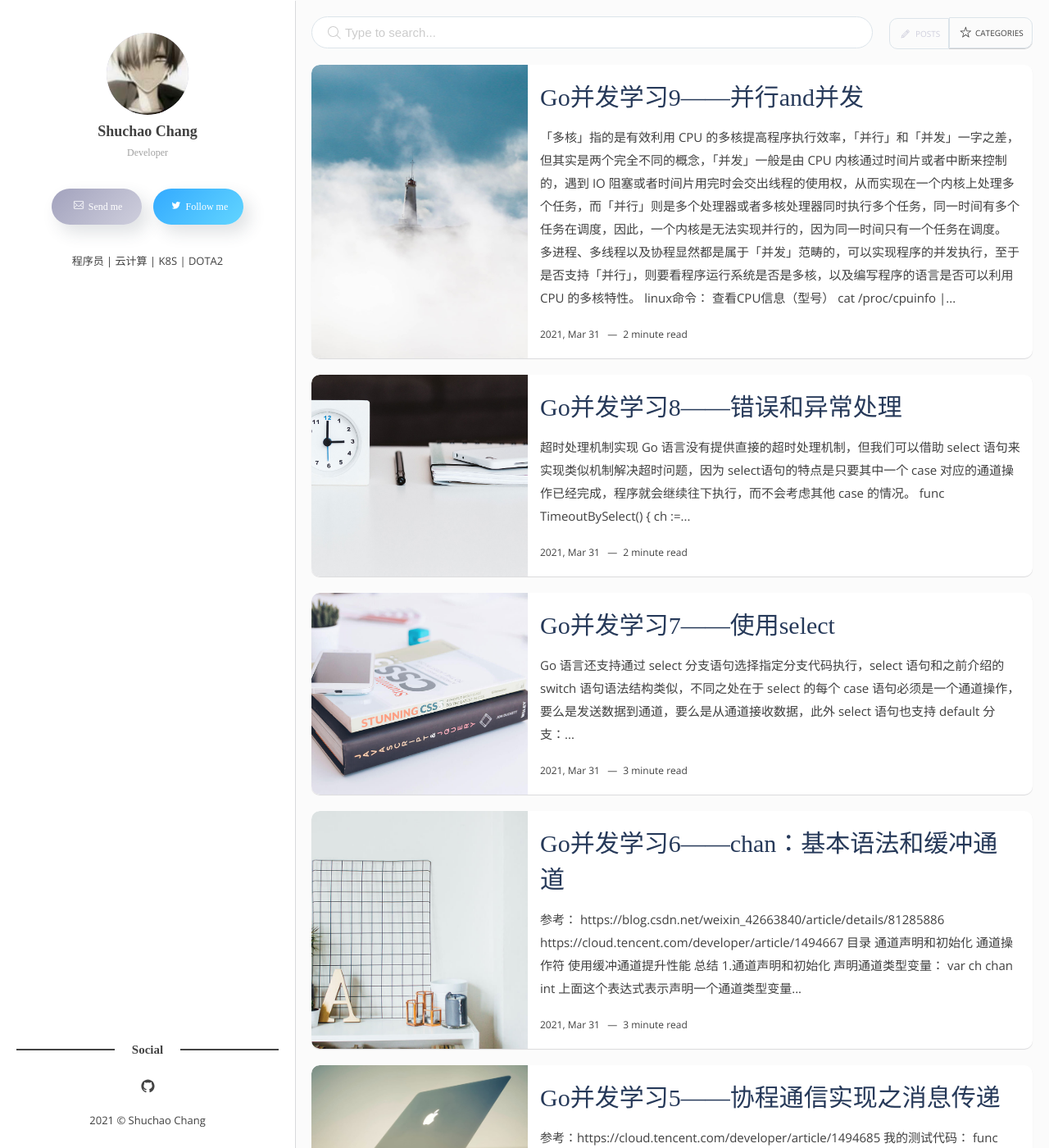
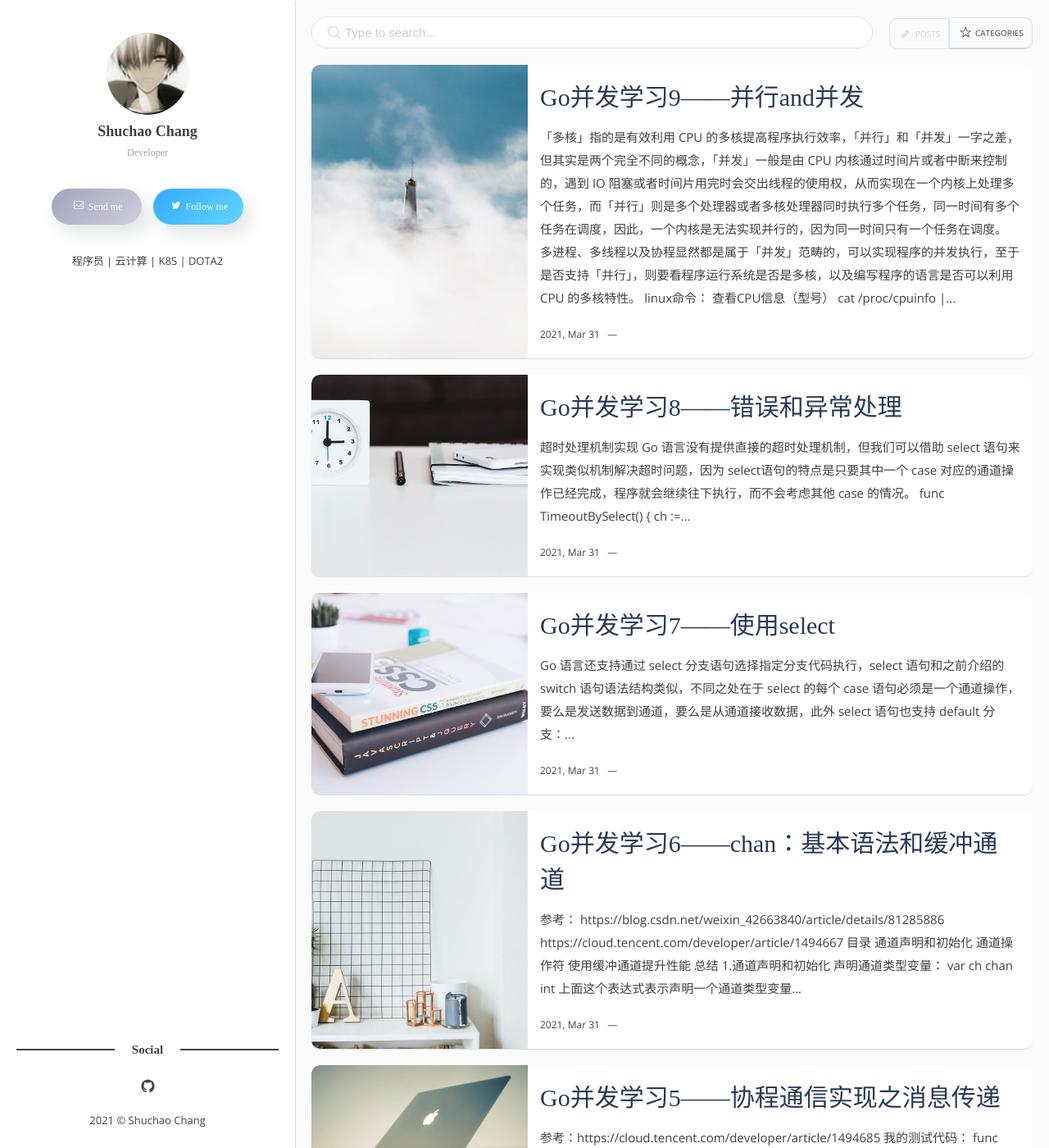
Before and after one commit to changshuchao/changshuchao-test.github.io, a Jekyll site: the page built from index.html, in a window 1280 px wide and 1400 px high. Shown: the whole window at 82% size. Built offline with Jekyll 4.4.1, drawn with Linux system fonts in a browser that asks for light colours; some web fonts are replaced; the list of posts is cut into pages by our own code; some of the changed text lies outside the part shown.

Commit message:
remove cpostwords

```diff
--- a/_layouts/category-page.html
+++ b/_layouts/category-page.html
@@ -15,8 +15,8 @@ layout: home
       </h2>
       <p>{{ post.content | strip_html | truncatewords: 15 }}</p>
       <span class="c-post-date">{{post.date | date: '%Y, %b %d'}}&nbsp;&nbsp;&nbsp;—&nbsp;</span>
-      <span class="c-post-words">{% capture words %}{{ post.content | number_of_words }}{% endcapture %}{% unless words contains "-" %}{{ words | plus:
-        250 | divided_by: 250 | append: " minute read" }}{% endunless %}</span>
+      <!--<span class="c-post-words">{% capture words %}{{ post.content | number_of_words }}{% endcapture %}{% unless words contains "-" %}{{ words | plus:-->
+        <!--250 | divided_by: 250 | append: " minute read" }}{% endunless %}</span>-->
     </div>
   </article>
   {% endfor %}
--- a/index.html
+++ b/index.html
@@ -24,8 +24,8 @@ layout: home
       </h2>
       <p>{{ post.content | strip_html | truncatewords: 15 }}</p>
       <span class="c-post-date">{{post.date | date: '%Y, %b %d'}}&nbsp;&nbsp;&nbsp;—&nbsp;</span>
-      <span class="c-post-words">{% capture words %}{{ post.content | number_of_words }}{% endcapture %}{% unless words contains "-" %}{{ words |
-          plus: 250 | divided_by: 250 | append: " minute read" }}{% endunless %}</span>
+      <!--<span class="c-post-words">{% capture words %}{{ post.content | number_of_words }}{% endcapture %}{% unless words contains "-" %}{{ words |-->
+          <!--plus: 250 | divided_by: 250 | append: " minute read" }}{% endunless %}</span>-->
     </div>
   </article> <!-- /.c-post -->
   {% endfor %}
```
